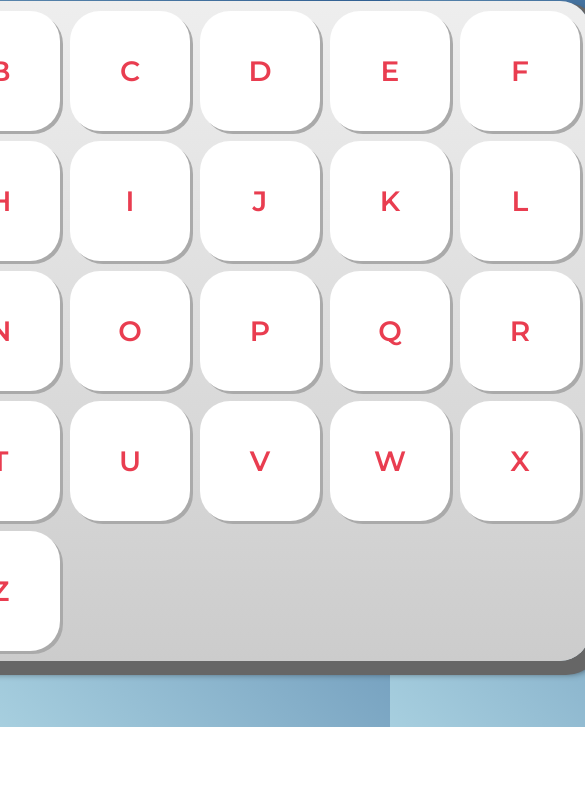
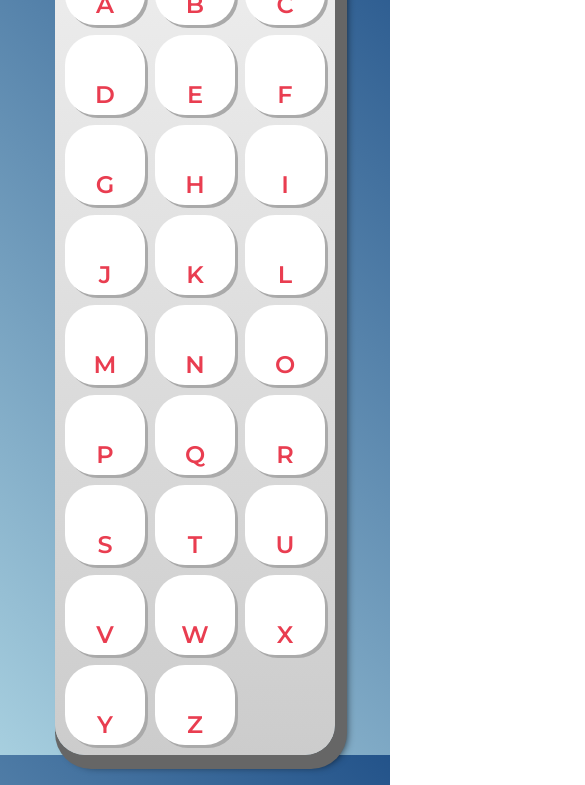
Before and after one commit to SharlaVidal/projetoletras, a plain HTML site: page index.html in a window 390 px wide. Shown: the part 117-902 px from the top of the page, 585 px wide, since content can reach past the window. Before the commit the page ends 844 px from the top, so only its background shows below. Drawn offline with Linux system fonts and the light colour scheme.

Commit message:
Responsividade

```diff
--- a/css/estilos.css
+++ b/css/estilos.css
@@ -65,3 +65,26 @@ h1 {
 .tecla:active:focus {
   box-shadow: 3px 3px 0 var(--vermelha-escura) inset, 1px 1px 10px var(--luz);
 }
+
+@media (max-width: 768px) {
+  body {
+    font-size: 16px;
+  }
+
+  .teclado {
+    grid-template-columns: repeat(3, 1fr);
+  }
+
+  .tecla {
+    width: 80px;
+    height: 80px;
+    font-size: 1.5em;
+  }
+}
+
+
+@media (min-width: 769px) and (max-width: 1024px) {
+  body {
+    font-size: 18px;
+  }
+}
```
